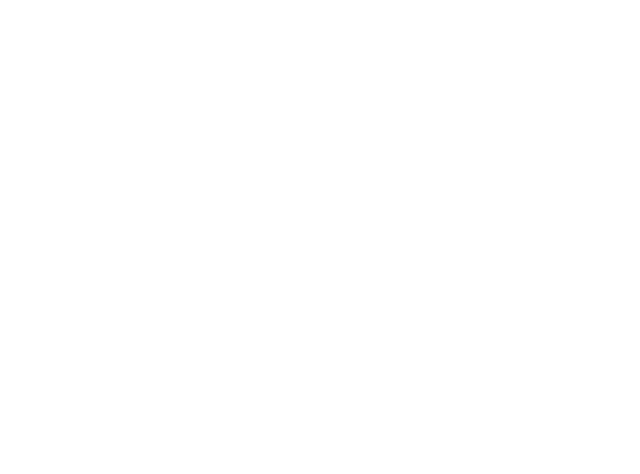
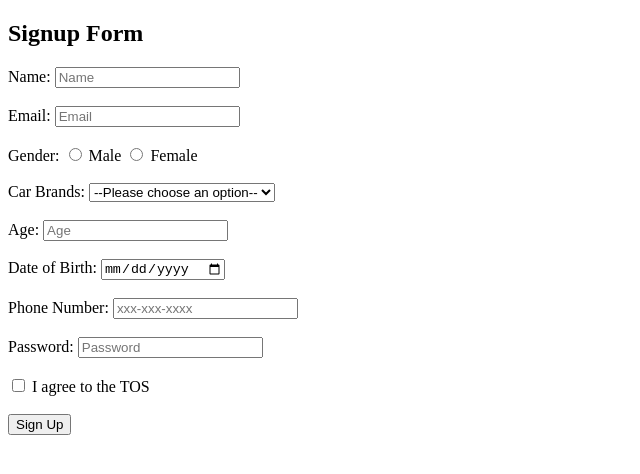
Before and after one commit to acciojob/signup-form-car-Abhishekkadam2601, a website: page main.html in a window 1280 px wide. Shown: the whole page, without its empty margins (0-640 px from the left). Drawn offline with Linux system fonts and the light colour scheme.

Commit message:
created a submission

```diff
--- a/main.html
+++ b/main.html
@@ -8,6 +8,61 @@
 
 <body>
 	<!-- the entire body must be written by student -->
+	<h2>Signup Form</h2>
+	<form>
+
+		<!-- Name -->
+		<label for="name">Name:</label>
+		<input type="text" id="name" name="name" placeholder="Name" required><br><br>
+
+		<!-- Email -->
+		<label for="email">Email:</label>
+		<input type="email" id="email" name="email" placeholder="Email" required><br><br>
+
+		<!-- Gender -->
+		<label>Gender:</label>
+		<input type="radio" id="gender_m" name="gender" value="male" required>
+		<label for="gender_m">Male</label>
+		<input type="radio" id="gender_f" name="gender" value="female" required>
+		<label for="gender_f">Female</label><br><br>
+
+		<!-- Car Brands -->
+		<label for="cars">Car Brands:</label>
+		<select id="cars" name="cars" required>
+			<option value="" disabled selected>--Please choose an option--</option>
+			<option value="BMW">BMW</option>
+			<option value="Audi">Audi</option>
+			<option value="Toyota">Toyota</option>
+			<option value="Tesla">Tesla</option>
+		</select><br><br>
+
+
+		<!--Age  -->
+		<label for="age">Age:</label>
+		<input type="number" id="age" name="age" placeholder="Age" required><br><br>
+
+		<!-- DOB -->
+		<label for="dob">Date of Birth:</label>
+		<input type="date" id="dob" name="dob" required><br><br>
+
+		<!-- Phone Number -->
+		<label for="tel">Phone Number:</label>
+		<input type="tel" id="tel" name="tel" placeholder="xxx-xxx-xxxx"><br><br>
+
+		<!-- Password -->
+		<label for="password">Password:</label>
+		<input type="password" id="password" name="password" placeholder="Password" required><br><br>
+
+		<!-- Terms of Service -->
+		<input type="checkbox" id="tos" name="tos" required>
+		<label for="tos">I agree to the TOS</label><br><br>
+
+		<!-- Submit Button -->
+		<input type="submit" value="Sign Up">
+
+	</form>
+
+
     <script type="text/javascript" src="./script.js">
 </script>
 
```
